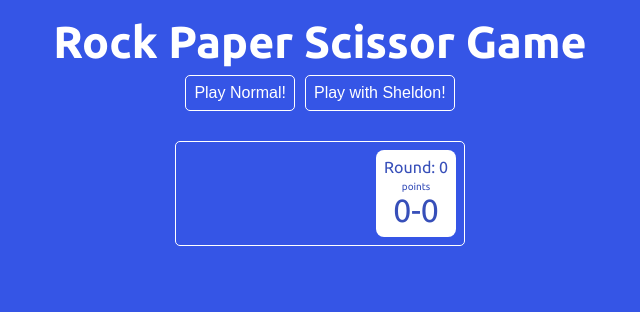
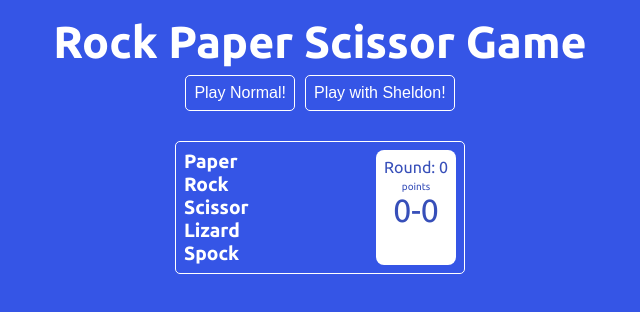
Before and after one commit to FrancoDavid/game-rps-angular, an Angular app in the folder game-rps/: page /selection/1 in a window 1280 px wide. Shown: the top 312 px of the page, without its empty margins (320-960 px from the left). Built offline with nearby package versions, Linux system fonts and the light colour scheme.

Commit message:
feat: version sheldon

```diff
--- a/game-rps/src/app/components/game-rps-selector/game-rps-selector.component.css
+++ b/game-rps/src/app/components/game-rps-selector/game-rps-selector.component.css
@@ -38,3 +38,20 @@
 .btn-selector--red:hover {
   border-color: rebeccapurple;
 }
+
+
+.btn-selector--green {
+  border-color: green;
+}
+
+.btn-selector--green:hover {
+  border-color: greenyellow;
+}
+
+.btn-selector--purple {
+  border-color: purple;
+}
+
+.btn-selector--purple:hover {
+  border-color: palevioletred;
+}
--- a/game-rps/src/app/components/game-rps-selector/game-rps-selector.component.ts
+++ b/game-rps/src/app/components/game-rps-selector/game-rps-selector.component.ts
@@ -46,7 +46,7 @@ export class GameRpsSelectorComponent implements OnInit {
         };
     }
 
-    private _setStyle(mode: 'rock' | 'paper' | 'scissor' | null): string {
+    private _setStyle(mode: GameOption | null): string {
         switch (mode) {
             case 'rock':
                 return 'btn-selector--red';
@@ -54,12 +54,16 @@ export class GameRpsSelectorComponent implements OnInit {
                 return 'btn-selector--blue';
             case 'scissor':
                 return 'btn-selector--yellow';
+            case 'lizard':
+                return 'btn-selector--green';
+            case 'spock':
+                return 'btn-selector--purple';
             default:
                 return '';
         }
     }
 
-    private _setSrc(mode: 'rock' | 'paper' | 'scissor' | null): string {
+    private _setSrc(mode: GameOption | null): string {
         switch (mode) {
             case 'rock':
                 return 'assets/svg/stone-rock-svgrepo-com.svg';
@@ -67,6 +71,10 @@ export class GameRpsSelectorComponent implements OnInit {
                 return 'assets/svg/paper-svgrepo-com.svg';
             case 'scissor':
                 return 'assets/svg/scissor-svgrepo-com.svg';
+            case 'lizard':
+                return 'assets/svg/lizard-svgrepo-com.svg';
+            case 'spock':
+                return 'assets/svg/spock-hand-svgrepo-com.svg';
             default:
                 return '';
         }
--- a/game-rps/src/app/global/options.global.ts
+++ b/game-rps/src/app/global/options.global.ts
@@ -2,3 +2,4 @@ import { GameOption } from "../types/game-option.type";
 
 
 export const OPTIONS_NORMAL: Array<GameOption> = ['paper', 'rock', 'scissor'];
+export const OPTIONS_SHELDON: Array<GameOption> = ['paper', 'rock', 'scissor', 'lizard', 'spock'];
--- a/game-rps/src/app/pages/game-rps-selector-page/game-rps-selector-page.component.ts
+++ b/game-rps/src/app/pages/game-rps-selector-page/game-rps-selector-page.component.ts
@@ -30,6 +30,21 @@ import { GameRpsService } from '../../services/game-rps.service';
             <section class="selector-contain--between">
                 <game-rps-selector [mode]="gameConfig.options[1]" (eventClick)="onClickSelector($event)"></game-rps-selector>
                 <game-rps-selector [mode]="gameConfig.options[2]" (eventClick)="onClickSelector($event)"></game-rps-selector>
+            </section>
+
+        </aside>
+
+        <aside class="game-config-container" *ngIf="gameConfig.mode === 'sheldon'">
+            <section class="selector-contain--center">
+                <game-rps-selector [mode]="gameConfig.options[0]" (eventClick)="onClickSelector($event)"></game-rps-selector>
+            </section>
+            <section class="selector-contain--between">
+                <game-rps-selector [mode]="gameConfig.options[1]" (eventClick)="onClickSelector($event)"></game-rps-selector>
+                <game-rps-selector [mode]="gameConfig.options[2]" (eventClick)="onClickSelector($event)"></game-rps-selector>
+            </section>
+            <section class="selector-contain--between">
+                <game-rps-selector [mode]="gameConfig.options[3]" (eventClick)="onClickSelector($event)"></game-rps-selector>
+                <game-rps-selector [mode]="gameConfig.options[4]" (eventClick)="onClickSelector($event)"></game-rps-selector>
             </section>
         </aside>
     `,
--- a/game-rps/src/app/services/game-rps.service.ts
+++ b/game-rps/src/app/services/game-rps.service.ts
@@ -1,7 +1,7 @@
 import { GameType } from './../types/game-type.type';
 import { Injectable } from '@angular/core';
 import { GameOption } from '../types/game-option.type';
-import { OPTIONS_NORMAL } from '../global/options.global';
+import { OPTIONS_NORMAL, OPTIONS_SHELDON } from '../global/options.global';
 import { Router } from '@angular/router';
 import { BehaviorSubject, Observable, skip } from 'rxjs';
 
@@ -43,7 +43,7 @@ export class GameRpsService {
       this._game.options = [...OPTIONS_NORMAL];
 
     } else {
-      this._game.options = [];
+      this._game.options = [...OPTIONS_SHELDON];
     }
   }
 
@@ -84,7 +84,7 @@ export class GameRpsService {
     if (this._game.mode === 'normal') {
       return this._game.options[Math.floor(Math.random() * 3)];
     } else {
-      return 'paper';
+      return this._game.options[Math.floor(Math.random() * 5)];
     }
   }
 
@@ -117,7 +117,38 @@ export class GameRpsService {
 
     } else {
 
-      return -1
+      if (optionPlayer === optionPlayerAuto) {
+
+        return 0;
+
+      } else {
+
+        if (optionPlayer === 'paper') {
+
+          return (optionPlayerAuto === 'rock') ? 1 : -1;
+
+        } else if (optionPlayer === 'rock') {
+
+          return (optionPlayerAuto === 'paper') ? 1 : -1;
+
+        } else if (optionPlayer === 'scissor') {
+
+          return (optionPlayerAuto === 'paper') ? 1 : -1;
+
+        } else if (optionPlayer === 'lizard') {
+
+          return (optionPlayerAuto === 'spock') ? 1 : -1;
+
+        } else if (optionPlayer === 'spock') {
+
+          return (optionPlayerAuto === 'spock') ? 1 : -1;
+
+        } else {
+
+          return 1;
+        }
+
+      }
     }
   }
 
--- a/game-rps/src/app/types/game-option.type.ts
+++ b/game-rps/src/app/types/game-option.type.ts
@@ -1 +1 @@
-export type GameOption = 'paper' | 'rock' | 'scissor';
+export type GameOption = 'paper' | 'rock' | 'scissor' | 'lizard' | 'spock';
```
Also changed, not shown: game-rps/src/assets/svg/lizard-svgrepo-com.svg (added), game-rps/src/assets/svg/spock-hand-svgrepo-com.svg (added).
